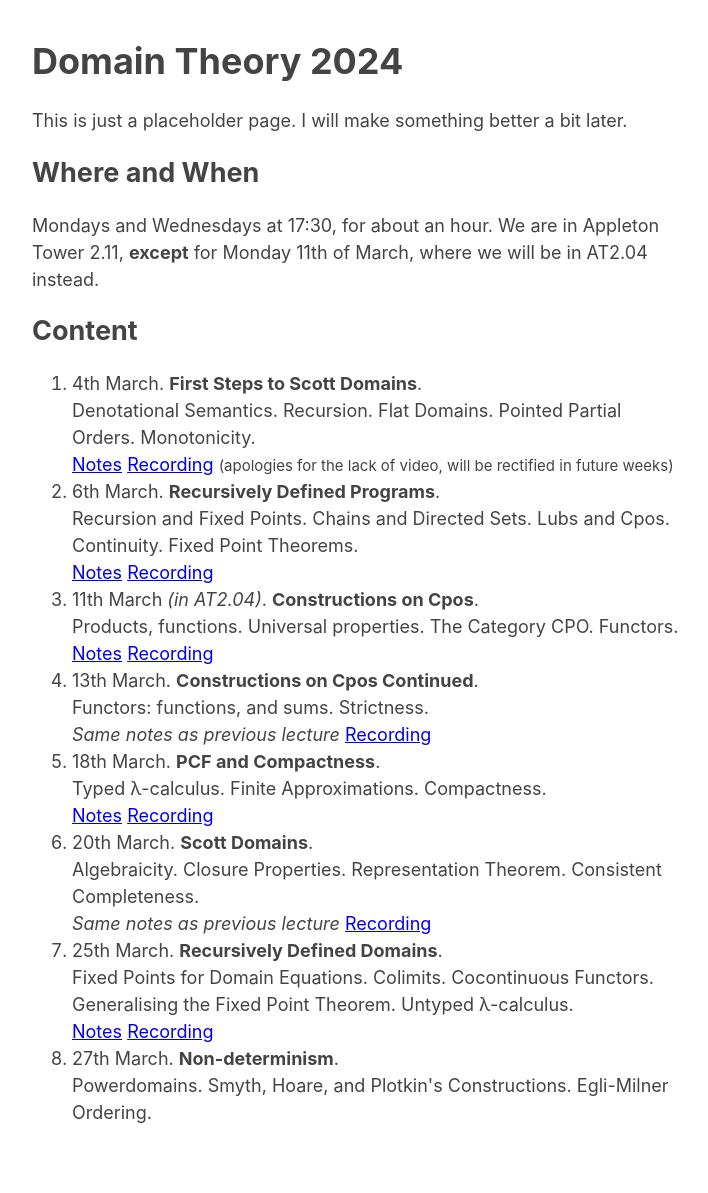
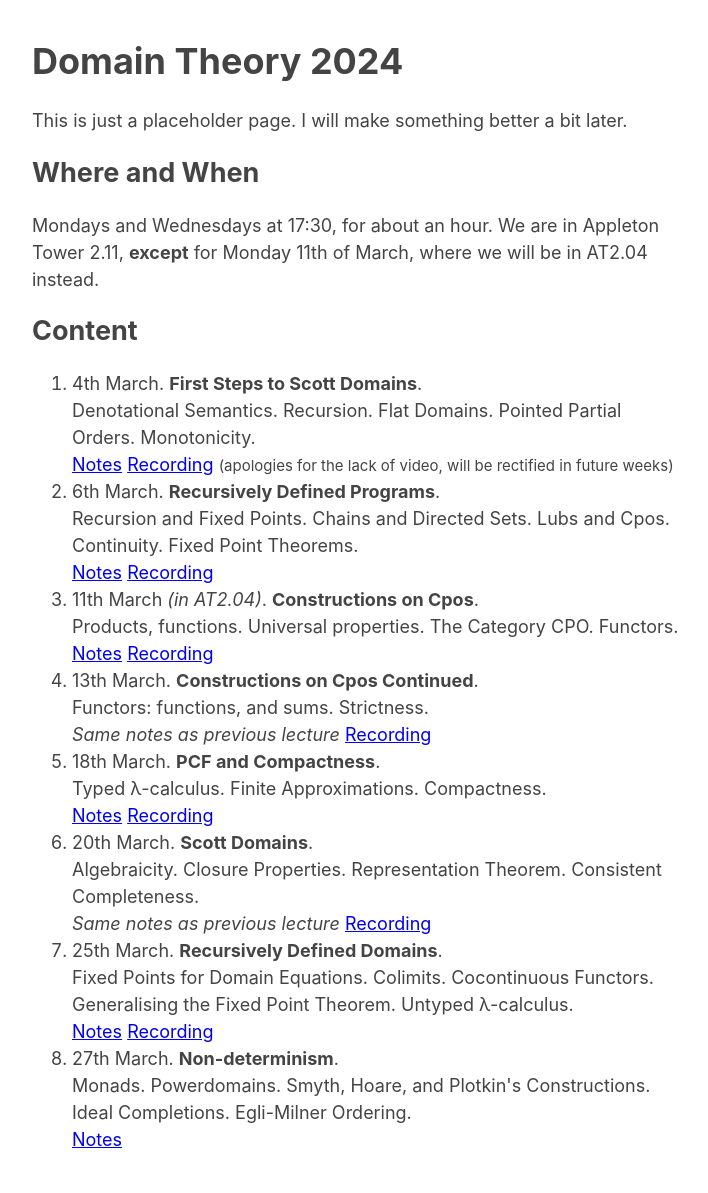
Before and after one commit to compsoc-edinburgh/typesig-website, a Jekyll site: the page pages/dt2024/index.html, which Jekyll copies as it is, in a window 1280 px wide. Shown: the whole page, without its empty margins (283-991 px from the left). Built offline with Jekyll 4.4.1, drawn with Linux system fonts in a browser that asks for light colours; before the commit the page ends 1166 px from its top, so only the background shows below that.

Commit message:
domain-theory: final notes

```diff
--- a/pages/dt2024/index.html
+++ b/pages/dt2024/index.html
@@ -41,7 +41,8 @@ Mondays and Wednesdays at 17:30, for about an hour. We are in Appleton Tower 2.1
   <a href="n5.pdf">Notes</a> <a href="https://youtu.be/YiZlKPuMvVo">Recording</a>
 </li>
 
-<li> 27th March. <b>Non-determinism</b>. <br> Powerdomains. Smyth, Hoare, and Plotkin's Constructions. Egli-Milner Ordering.
+<li> 27th March. <b>Non-determinism</b>. <br> Monads. Powerdomains. Smyth, Hoare, and Plotkin's Constructions. Ideal Completions. Egli-Milner Ordering.<br/>
+<a href="n6.pdf">Notes</a>
 </li>
 
 <!-- <li> 27th March. <b>Operational Semantics</b>. <br> Soundness. Computational Adequacy. Full Abstraction.
```
Also changed, not shown: 2 other files.
